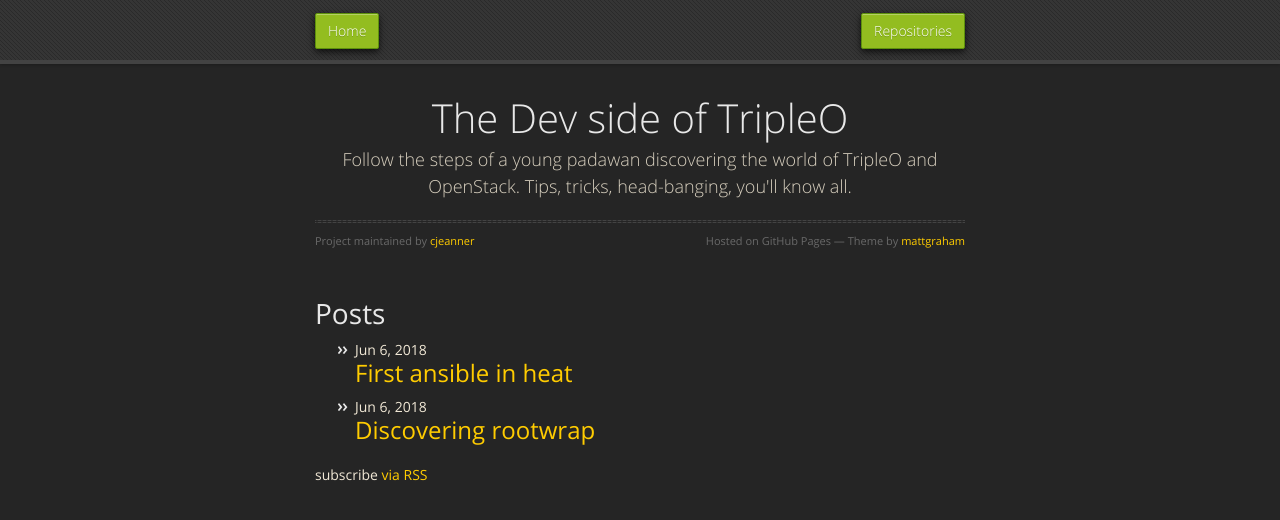
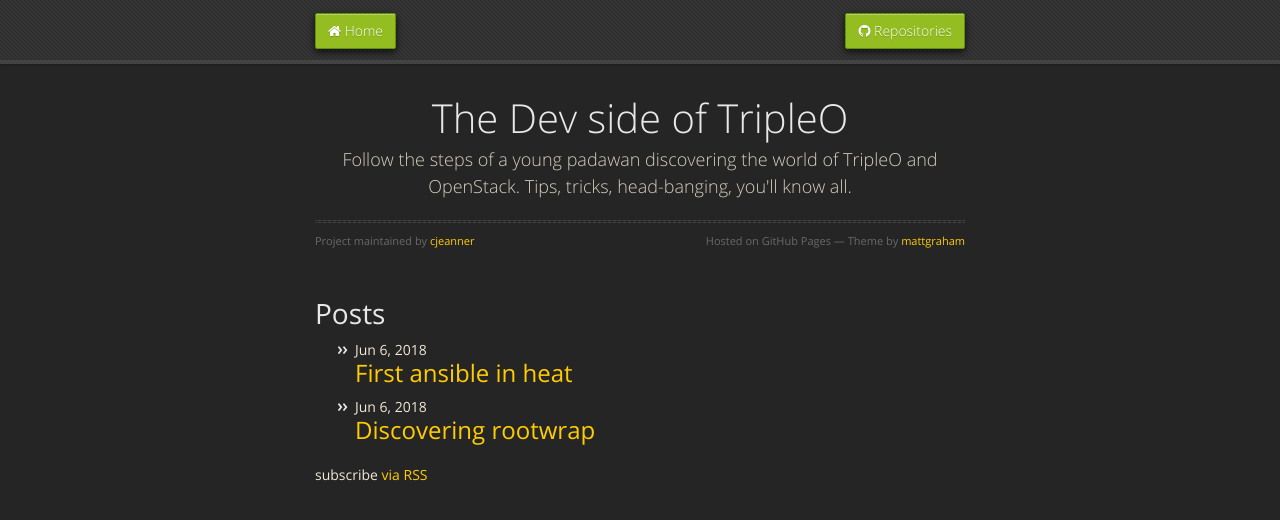
Before and after one commit to cjeanner/cjeanner.github.io, a Jekyll site: the page built from index.html, in a window 1280 px wide. Shown: the top 520 px of the page. Built offline with Jekyll 4.4.1, drawn with Linux system fonts in a browser that asks for light colours; nearby versions of some CDN libraries.

Commit message:
added font-awesome

```diff
--- a/_layouts/default.html
+++ b/_layouts/default.html
@@ -8,6 +8,7 @@
     <link rel="stylesheet" href="{{ '/assets/css/style.css?v=' | append: site.github.build_revision | relative_url }}">
     <script src="https://code.jquery.com/jquery-1.12.4.min.js" integrity="sha256-ZosEbRLbNQzLpnKIkEdrPv7lOy9C27hHQ+Xp8a4MxAQ=" crossorigin="anonymous"></script>
     <script src="{{ '/assets/js/respond.js' | relative_url }}"></script>
+    <link href="//maxcdn.bootstrapcdn.com/font-awesome/4.2.0/css/font-awesome.min.css" rel="stylesheet">
     <!--[if lt IE 9]>
       <script src="//html5shiv.googlecode.com/svn/trunk/html5.js"></script>
     <![endif]-->
@@ -20,8 +21,8 @@
   <body>
       <div id="header">
         <nav>
-          <li class="fork"><a href="/">Home</a></li>
-          <li class="downloads"><a href="https://github.com/cjeanner">Repositories</a></li>
+          <li class="fork"><a href="/"><i class='fa fa-home'></i> Home</a></li>
+          <li class="downloads"><a href="https://github.com/cjeanner"><i class='fa fa-github'></i> Repositories</a></li>
         </nav>
       </div><!-- end header -->
 
```
